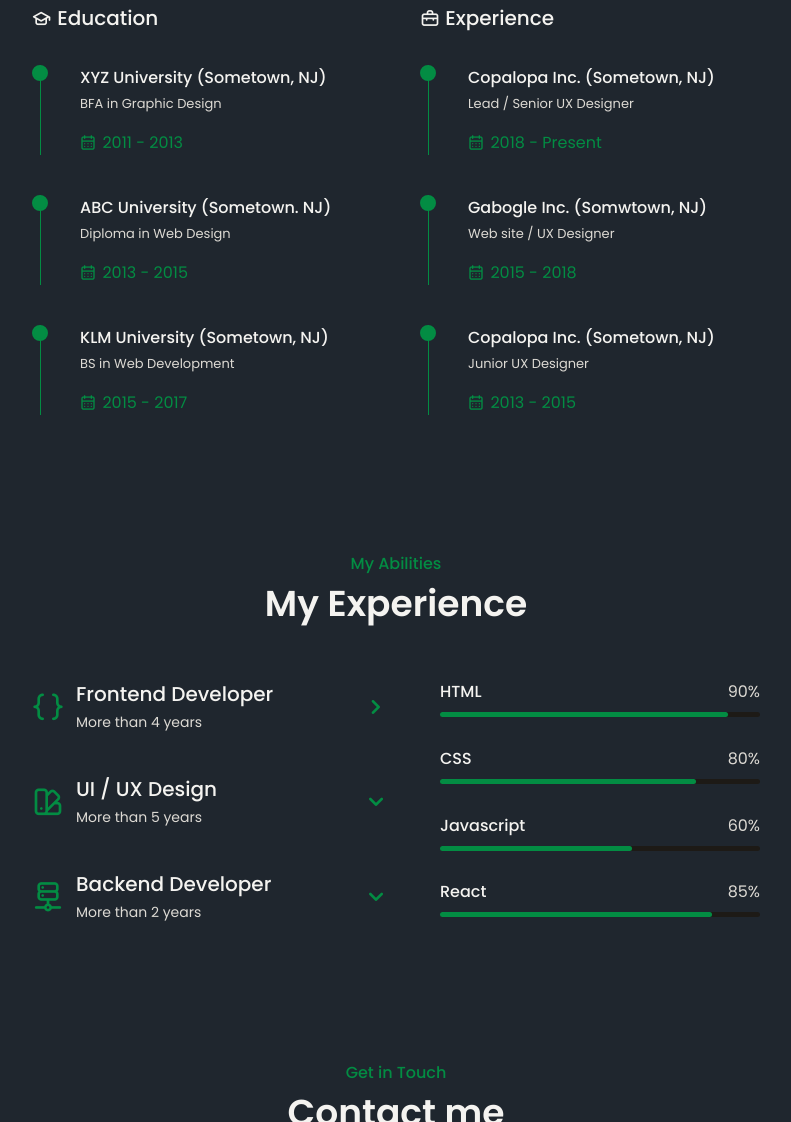
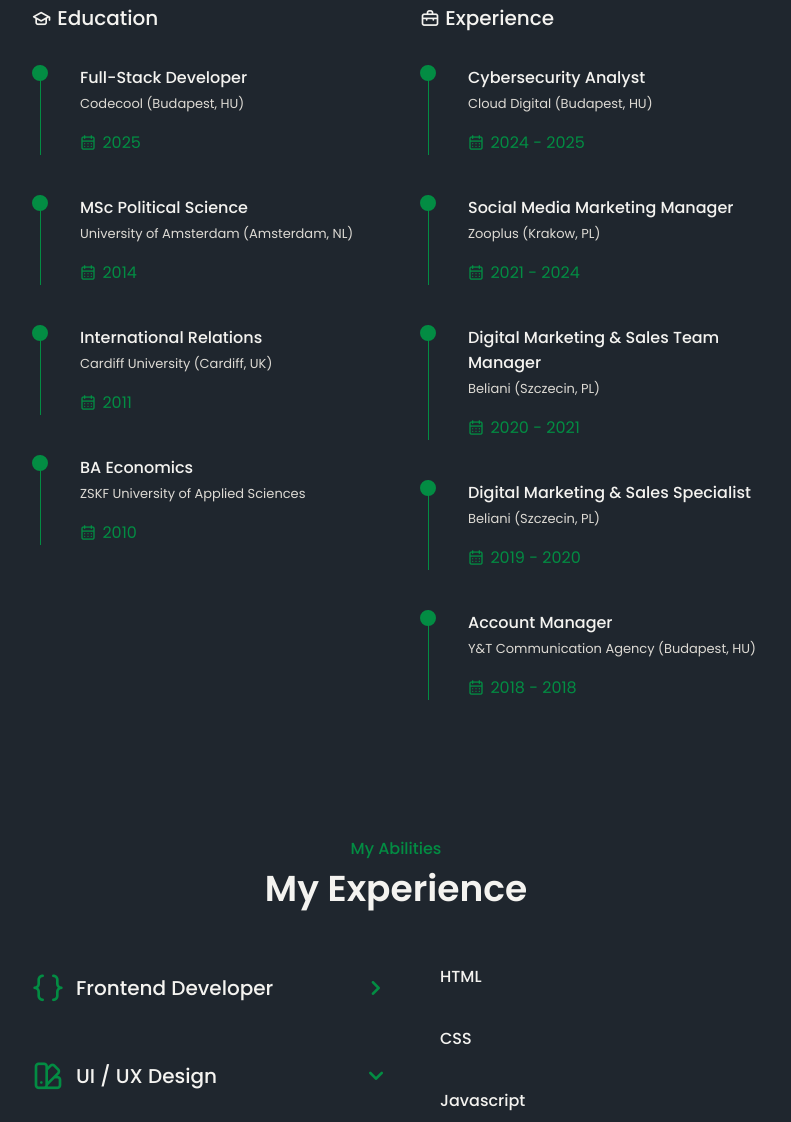
Before and after one commit to schuschii/my-portfolio, a plain HTML site: page index.html in a window 1280 px wide. Shown: the part 1977-3099 px from the top of the page, without its empty margins (294-1085 px from the left). Drawn offline with nearby package versions, Linux system fonts and the light colour scheme; a web font is replaced by a local one.

Commit message:
skills and education updated in html

```diff
--- a/index.html
+++ b/index.html
@@ -148,7 +148,7 @@
                     <div class="about-box">
                         <i class="uil uil-suitcase-alt about-icon"></i>
                         <h3 class="about-title">Completed</h3>
-                        <span class="about-subtitle">60+ Projects<br>full-stack</span>
+                        <span class="about-subtitle">20+ Projects<br>full-stack</span>
                     </div>
 
                 </div>
@@ -169,23 +169,30 @@
                 <div class="timeline">
                     <div class="timeline-item">
                         <div class="circle-dot"></div>
-                        <h3 class="timeline-title">XYZ University (Sometown, NJ)</h3>
-                        <p class="timeline-text">BFA in Graphic Design</p>
-                        <span class="timeline-date"><i class="uil uil-calendar-alt"></i>2011 - 2013</span>
+                        <h3 class="timeline-title">Full-Stack Developer</h3>
+                        <p class="timeline-text">Codecool (Budapest, HU) </p>
+                        <span class="timeline-date"><i class="uil uil-calendar-alt"></i>2025</span>
                     </div>
 
                     <div class="timeline-item">
                         <div class="circle-dot"></div>
-                        <h3 class="timeline-title">ABC University (Sometown. NJ)</h3>
-                        <p class="timeline-text">Diploma in Web Design</p>
-                        <span class="timeline-date"><i class="uil uil-calendar-alt"></i>2013 - 2015</span>
+                        <h3 class="timeline-title">MSc Political Science</h3>
+                        <p class="timeline-text">University of Amsterdam (Amsterdam, NL)</p>
+                        <span class="timeline-date"><i class="uil uil-calendar-alt"></i>2014</span>
                     </div>
 
                     <div class="timeline-item">
                         <div class="circle-dot"></div>
-                        <h3 class="timeline-title">KLM University (Sometown, NJ)</h3>
-                        <p class="timeline-text">BS in Web Development</p>
-                        <span class="timeline-date"><i class="uil uil-calendar-alt"></i>2015 - 2017</span>
+                        <h3 class="timeline-title">International Relations</h3>
+                        <p class="timeline-text">Cardiff University (Cardiff, UK)</p>
+                        <span class="timeline-date"><i class="uil uil-calendar-alt"></i>2011</span>
+                    </div>
+
+                    <div class="timeline-item">
+                        <div class="circle-dot"></div>
+                        <h3 class="timeline-title">BA Economics</h3>
+                        <p class="timeline-text">ZSKF University of Applied Sciences</p>
+                        <span class="timeline-date"><i class="uil uil-calendar-alt"></i>2010</span>
                     </div>
                 </div>
             </div>
@@ -197,23 +204,37 @@
                 <div class="timeline">
                     <div class="timeline-item">
                         <div class="circle-dot"></div>
-                        <h3 class="timeline-title">Copalopa Inc. (Sometown, NJ)</h3>
-                        <p class="timeline-text">Lead / Senior UX Designer</p>
-                        <span class="timeline-date"><i class="uil uil-calendar-alt"></i>2018 - Present</span>
+                        <h3 class="timeline-title">Cybersecurity Analyst</h3>
+                        <p class="timeline-text">Cloud Digital (Budapest, HU)</p>
+                        <span class="timeline-date"><i class="uil uil-calendar-alt"></i>2024 - 2025</span>
                     </div>
 
                     <div class="timeline-item">
                         <div class="circle-dot"></div>
-                        <h3 class="timeline-title">Gabogle Inc. (Somwtown, NJ)</h3>
-                        <p class="timeline-text">Web site / UX Designer</p>
-                        <span class="timeline-date"><i class="uil uil-calendar-alt"></i>2015 - 2018</span>
+                        <h3 class="timeline-title">Social Media Marketing Manager</h3>
+                        <p class="timeline-text">Zooplus (Krakow, PL)</p>
+                        <span class="timeline-date"><i class="uil uil-calendar-alt"></i>2021 - 2024</span>
                     </div>
 
                     <div class="timeline-item">
                         <div class="circle-dot"></div>
-                        <h3 class="timeline-title">Copalopa Inc. (Sometown, NJ)</h3>
-                        <p class="timeline-text">Junior UX Designer</p>
-                        <span class="timeline-date"><i class="uil uil-calendar-alt"></i>2013 - 2015</span>
+                        <h3 class="timeline-title">Digital Marketing & Sales Team Manager</h3>
+                        <p class="timeline-text">Beliani (Szczecin, PL)</p>
+                        <span class="timeline-date"><i class="uil uil-calendar-alt"></i>2020 - 2021</span>
+                    </div>
+
+                    <div class="timeline-item">
+                        <div class="circle-dot"></div>
+                        <h3 class="timeline-title">Digital Marketing & Sales Specialist</h3>
+                        <p class="timeline-text">Beliani (Szczecin, PL)</p>
+                        <span class="timeline-date"><i class="uil uil-calendar-alt"></i>2019 - 2020</span>
+                    </div>
+
+                    <div class="timeline-item">
+                        <div class="circle-dot"></div>
+                        <h3 class="timeline-title">Account Manager</h3>
+                        <p class="timeline-text">Y&T Communication Agency (Budapest, HU)</p>
+                        <span class="timeline-date"><i class="uil uil-calendar-alt"></i>2018 - 2018</span>
                     </div>
                 </div>
             </div>
@@ -231,7 +252,7 @@
 
                     <div>
                         <h1 class="skills-title">Frontend Developer</h1>
-                        <span class="skills-subtitle">More than 4 years</span>
+                        <span class="skills-subtitle"></span>
 
                     </div>
 
@@ -243,7 +264,7 @@
 
                     <div>
                         <h1 class="skills-title">UI / UX Design</h1>
-                        <span class="skills-subtitle">More than 5 years</span>
+                        <span class="skills-subtitle"></span>
 
                     </div>
 
@@ -255,7 +276,7 @@
 
                     <div>
                         <h1 class="skills-title">Backend Developer</h1>
-                        <span class="skills-subtitle">More than 2 years</span>
+                        <span class="skills-subtitle"></span>
 
                     </div>
 
@@ -269,44 +290,24 @@
                         <div class="skills-data">
                             <div class="skills-titles">
                                 <h3 class="skills-name">HTML</h3>
-                                <span class="skills-number">90%</span>
-                            </div>
-
-                            <div class="skills-bar">
-                                <span class="skills-percentage" style="width: 90%;"></span>
                             </div>
                         </div>
 
                         <div class="skills-data">
                             <div class="skills-titles">
                                 <h3 class="skills-name">CSS</h3>
-                                <span class="skills-number">80%</span>
-                            </div>
-
-                            <div class="skills-bar">
-                                <span class="skills-percentage" style="width: 80%;"></span>
                             </div>
                         </div>
 
                         <div class="skills-data">
                             <div class="skills-titles">
                                 <h3 class="skills-name">Javascript</h3>
-                                <span class="skills-number">60%</span>
-                            </div>
-
-                            <div class="skills-bar">
-                                <span class="skills-percentage" style="width: 60%;"></span>
                             </div>
                         </div>
 
                         <div class="skills-data">
                             <div class="skills-titles">
                                 <h3 class="skills-name">React</h3>
-                                <span class="skills-number">85%</span>
-                            </div>
-
-                            <div class="skills-bar">
-                                <span class="skills-percentage" style="width: 85%;"></span>
                             </div>
                         </div>
                     </div>
@@ -317,36 +318,8 @@
                         <div class="skills-data">
                             <div class="skills-titles">
                                 <h3 class="skills-name">Figma</h3>
-                                <span class="skills-number">90%</span>
-                            </div>
-
-                            <div class="skills-bar">
-                                <span class="skills-percentage" style="width: 90%;"></span>
                             </div>
                         </div>
-
-                        <div class="skills-data">
-                            <div class="skills-titles">
-                                <h3 class="skills-name">Sketch</h3>
-                                <span class="skills-number">80%</span>
-                            </div>
-
-                            <div class="skills-bar">
-                                <span class="skills-percentage" style="width: 80%;"></span>
-                            </div>
-                        </div>
-
-                        <div class="skills-data">
-                            <div class="skills-titles">
-                                <h3 class="skills-name">PhotoShop</h3>
-                                <span class="skills-number">70%</span>
-                            </div>
-
-                            <div class="skills-bar">
-                                <span class="skills-percentage" style="width: 70%;"></span>
-                            </div>
-                        </div>
-
                     </div>
                 </div>
 
@@ -355,44 +328,30 @@
                         <div class="skills-data">
                             <div class="skills-titles">
                                 <h3 class="skills-name">PHP</h3>
-                                <span class="skills-number">80%</span>
-                            </div>
-
-                            <div class="skills-bar">
-                                <span class="skills-percentage" style="width: 80%;"></span>
                             </div>
                         </div>
 
                         <div class="skills-data">
                             <div class="skills-titles">
-                                <h3 class="skills-name">Python</h3>
-                                <span class="skills-number">80%</span>
-                            </div>
-
-                            <div class="skills-bar">
-                                <span class="skills-percentage" style="width: 80%;"></span>
+                                <h3 class="skills-name">Laravel</h3>
                             </div>
                         </div>
 
                         <div class="skills-data">
                             <div class="skills-titles">
-                                <h3 class="skills-name">MySQL</h3>
-                                <span class="skills-number">70%</span>
-                            </div>
-
-                            <div class="skills-bar">
-                                <span class="skills-percentage" style="width: 70%;"></span>
+                                <h3 class="skills-name">Java</h3>
                             </div>
                         </div>
 
                         <div class="skills-data">
                             <div class="skills-titles">
-                                <h3 class="skills-name">Firebase</h3>
-                                <span class="skills-number">75%</span>
+                                <h3 class="skills-name">SQL</h3>
                             </div>
+                        </div>
 
-                            <div class="skills-bar">
-                                <span class="skills-percentage" style="width: 75%;"></span>
+                        <div class="skills-data">
+                            <div class="skills-titles">
+                                <h3 class="skills-name">MongoDB</h3>
                             </div>
                         </div>
 
--- a/styles.css
+++ b/styles.css
@@ -203,9 +203,6 @@ button, input { border: none; outline: none; }
 .skills-list { row-gap: 1.8rem; }
 .skills-titles { display: flex; justify-content: space-between; margin-bottom: var(--mb05); }
 .skills-name { font-size: var(--normal-font-size); font-weight: var(--font-medium); }
-.skills-bar, .skills-percentage { height: 5px; border-radius: .25rem; }
-.skills-bar { background-color: var(--box-color); }
-.skills-percentage { display: block; background-color: var(--skin-color); }
 .skills [data-content] { display: none; }
 .skills-active[data-content] { display: block; }
 
```
